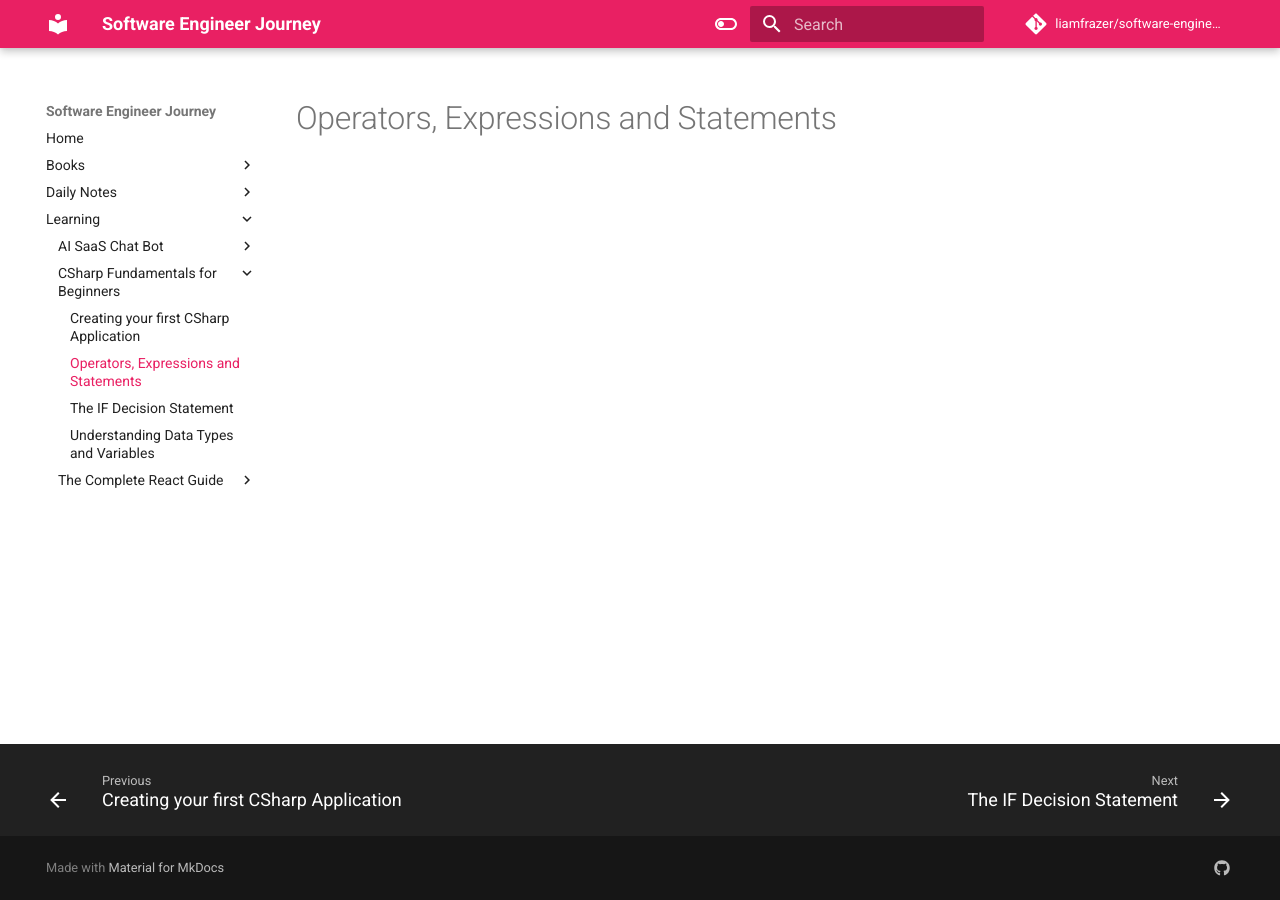
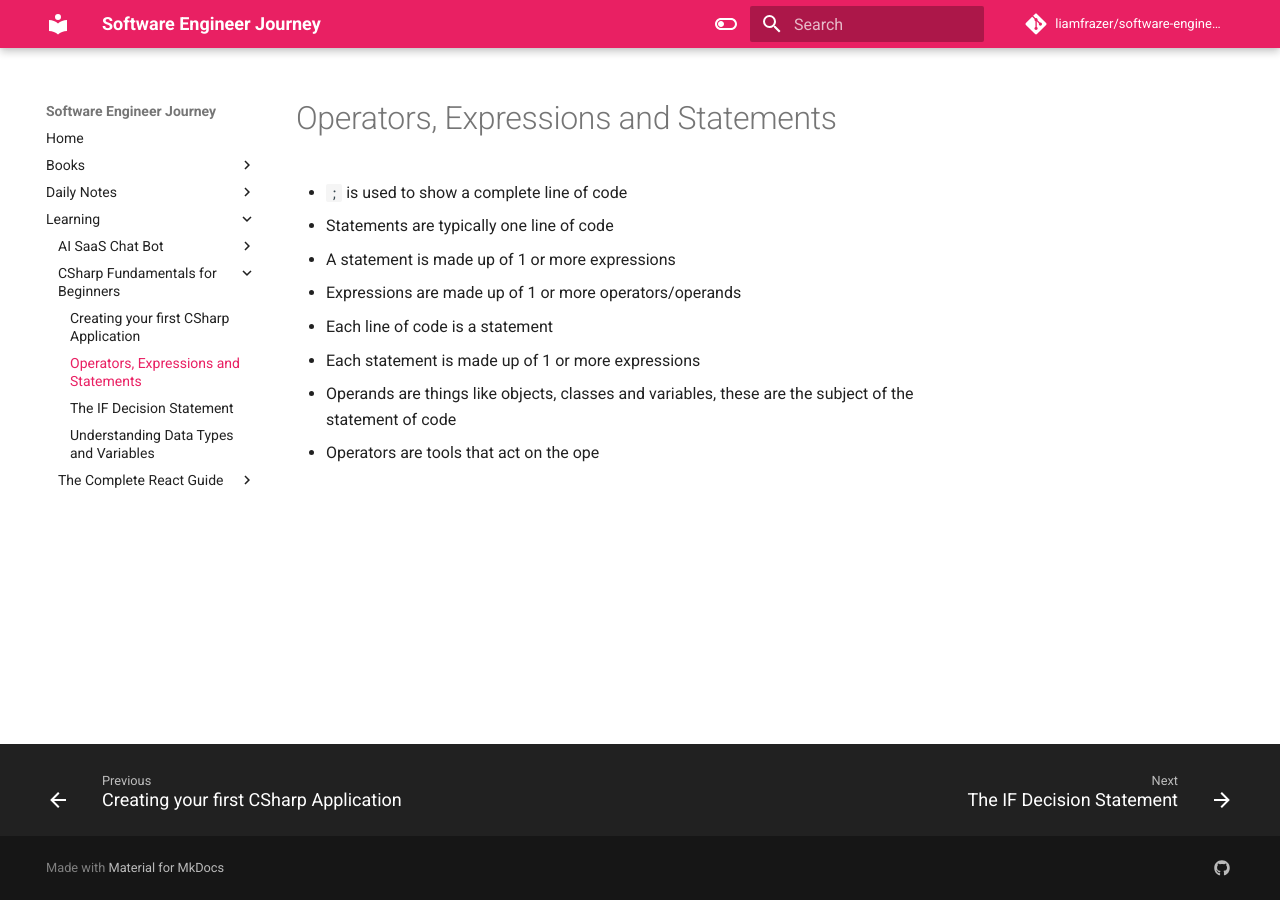
Before and after one commit to liamfrazer/software-engineer-journey, an MkDocs documentation site: the page built from docs/Learning/CSharp Fundamentals for Beginners/Operators, Expressions and Statements.md, in a window 1280 px wide. Built offline with MkDocs 1.6.1 and Material for MkDocs 9.7.7, drawn with Linux system fonts in a browser that asks for light colours; comment, search, counter and statistics services are not loaded.

Commit message:
vault backup: 2024-01-05 22:11:49

```diff
--- a/docs/Learning/CSharp Fundamentals for Beginners/Operators, Expressions and Statements.md
+++ b/docs/Learning/CSharp Fundamentals for Beginners/Operators, Expressions and Statements.md
@@ -3,3 +3,15 @@ tags:
   - csharp
 ---
 # Operators, Expressions and Statements
+
+
+* `;` is used to show a complete line of code
+* Statements are typically one line of code
+* A statement is made up of 1 or more expressions
+* Expressions are made up of 1 or more operators/operands
+
+* Each line of code is a statement
+* Each statement is made up of 1 or more expressions
+
+* Operands are things like objects, classes and variables, these are the subject of the statement of code
+* Operators are tools that act on the ope
```
